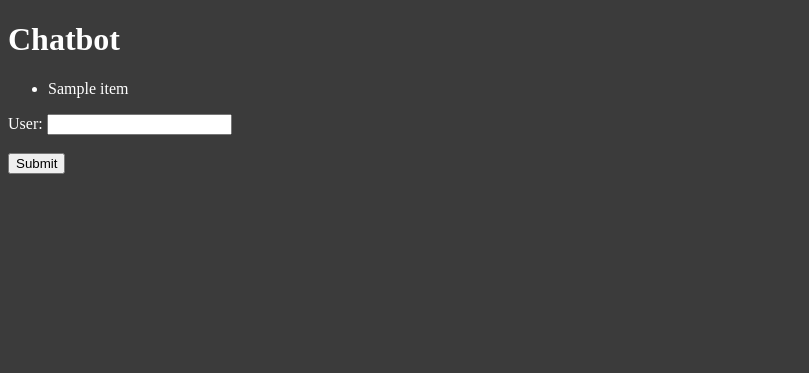
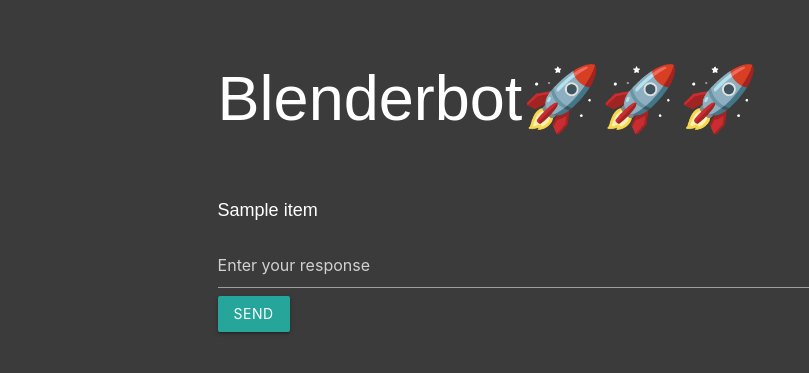
Before and after one commit to gospacedev/blenderbot, a Flask app: template templates/index.html in a window 1280 px wide. Shown: the top 373 px of the page, without its empty margins (0-809 px from the left). Run offline with Flask 3, Linux system fonts and the light colour scheme; the template is opened without the code that fills it: most values are stand-ins (such as "Sample title", 1, 10 or a date in 2020).

Commit message:
Add style to the website

```diff
--- a/app.py
+++ b/app.py
@@ -1,3 +1,4 @@
+import string
 from flask import Flask, render_template, request
 from transformers import BlenderbotTokenizer, BlenderbotForConditionalGeneration
 
@@ -26,17 +27,20 @@
 
 @app.route("/", methods=["GET", "POST"])
 def index():
-    if request.method == "POST" or "GET":
+    if request.method == "POST":
         global history
+
         user_input = request.form["user_input"]
         history += tokenizer.bos_token + user_input + tokenizer.eos_token + " "
 
-        response = request.form["response"]
         response = generate_response(history)
         history += tokenizer.bos_token + response + tokenizer.eos_token + " "
 
         ui_history.append(user_input)
         ui_history.append(response)
+    else:
+        user_input = ""
+        response = ""
 
     return render_template("index.html", ui_history=ui_history)
 
--- a/templates/index.html
+++ b/templates/index.html
@@ -5,31 +5,56 @@
     <meta charset="UTF-8">
     <meta name="viewport" content="width=device-width, initial-scale=1.0">
     <title>Blenderbot</title>
-    <link rel="stylesheet" href="style.css">
+    <link rel="stylesheet" href="https://cdnjs.cloudflare.com/ajax/libs/materialize/1.0.0/css/materialize.min.css">
 </head>
 <style>
     body {
-        background-color: #3b3b3b;
-        color: #fff;
+        font-family: Arial, Helvetica, sans-serif;
+        background-color: rgb(59, 59, 59);
+        color: white;
+    }
+
+    input {
+        color: white;
+        font-size: large;
+    }
+
+    #title {
+        font-size: large;
+        margin-top: 5%;
+        margin-left: 17%;
+        margin-right: 17%;
+        margin-bottom: 2%;
+    }
+
+    #chat {
+        font-size: large;
+        margin-top: 5%;
+        margin-left: 17%;
+        margin-right: 17%;
+        margin-bottom: 7%;
     }
 </style>
 
 <body>
-    <h1>Chatbot</h1>
-    <div>
+    <div id="title">
+        <h1>Blenderbot🚀🚀🚀</h1>
+    </div>
+
+
+    <div id="chat">
         <ul>
             {% for item in ui_history %}
             <li>{{ item }}</li>
             {% endfor %}
         </ul>
+
+        <form action="/" id="chat-form" method="post" class="input-field">
+            <input type="text" name="user_input" placeholder="Enter your response">
+            <button type="submit" class="btn">Send</button>
+        </form>
     </div>
 
-    <form action="/" method="POST">
-        <label for="input">User:</label>
-        <input type="text" id="user_input" name="user_input" required>
-        <br><br>
-        <input type="submit" value="Submit">
-    </form>
 </body>
 
 </html>
```
Also changed, not shown: templates/style.css (deleted).
